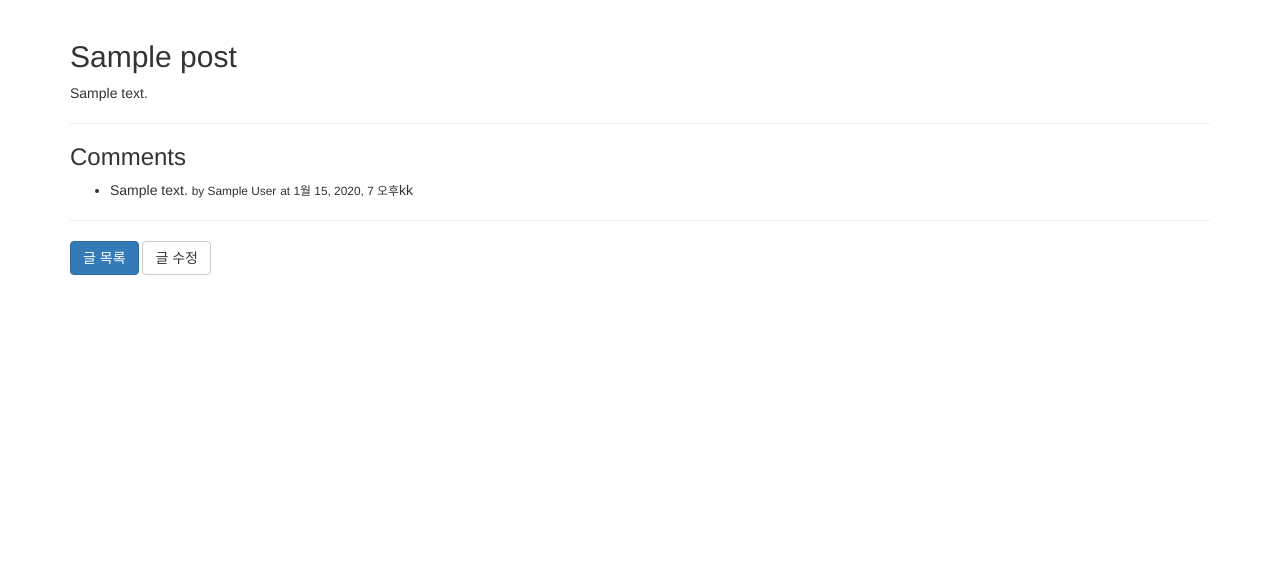
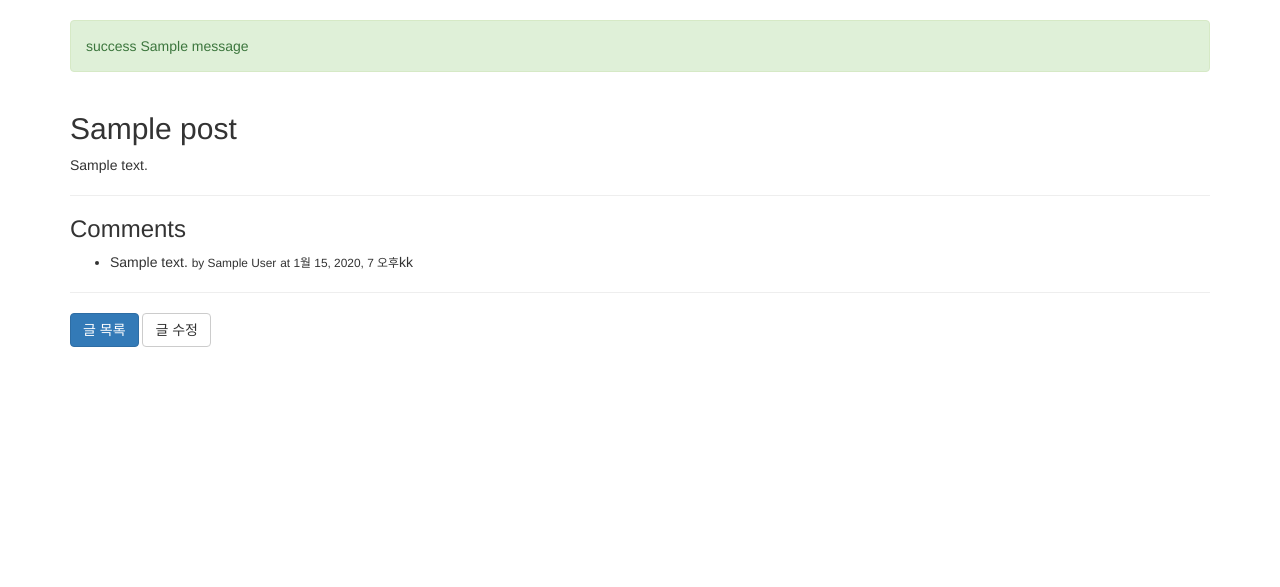
Before and after one commit to lowelllll/AskDjango, a Django app: page /blog/1/ in a window 1280 px wide. Shown: the part 52-639 px from the top of the page. Run offline with Django 3.2, Linux system fonts and the light colour scheme; tables that the repository leaves empty hold one stand-in row (values such as "Sample post"); one stand-in notice (Sample message) is shown; some libraries are stand-ins or nearby versions.

Commit message:
[Django 기본]EP25_message-framework

```diff
--- a/askdjango/askdjango/settings.py
+++ b/askdjango/askdjango/settings.py
@@ -129,3 +129,7 @@ USE_TZ = True
 STATIC_URL = '/static/'
 
 INTERNAL_IPS = ['127.0.0.1'] # djang-debug-toolbar 설정
+
+from django.contrib.messages import constants
+MESSAGE_LAVEL = constants.DEBUG # 지금부터 debug 레벨의 messages를 남길 수 있음.
+MESSAGE_TAGS = {constants.ERROR:'denger'} # message 레벨이 error라면 danger로 이름만 바꿔달라. (부트스트랩때문에 사용함.)
--- a/askdjango/askdjango/templates/layout.html
+++ b/askdjango/askdjango/templates/layout.html
@@ -51,6 +51,18 @@
     </nav>
 
 
+
+    {% if messages %}
+        <div class="container">
+        {% for message in messages %}
+              <div class="alert alert-{{ message.tags }}">
+                {{ message.tags }} {# 메세지 레벨 #}
+                {{ message.message }} {# 메세지 내용 #}
+            </div>
+        {% endfor %}
+        </div>
+    {% endif %}
+
     {% block content %}
     {% endblock %}
 
--- a/askdjango/blog/views.py
+++ b/askdjango/blog/views.py
@@ -1,7 +1,7 @@
 # blog/views.py
 from django.http import Http404
 from django.shortcuts import render, get_object_or_404, redirect
-
+from django.contrib import messages
 from blog.forms import PostForm
 from .models import Post
 
@@ -35,6 +35,7 @@ def post_new(request):
         form = PostForm(request.POST,request.FILES)
         if form.is_valid():
             post = form.save()
+            messages.success(request,'새 포스팅을 저장했습니다.')
             return redirect(post) # post.get_absolute_url
     else:
         form = PostForm()
@@ -49,6 +50,7 @@ def post_edit(request,id):
         form = PostForm(request.POST,request.FILES,instance=post)
         if form.is_valid():
             post = form.save()
+            messages.success(request,'포스팅을 수정했습니다.')
             return redirect(post) # post.get_absolute_url
     else:
         form = PostForm(instance=post)
```
